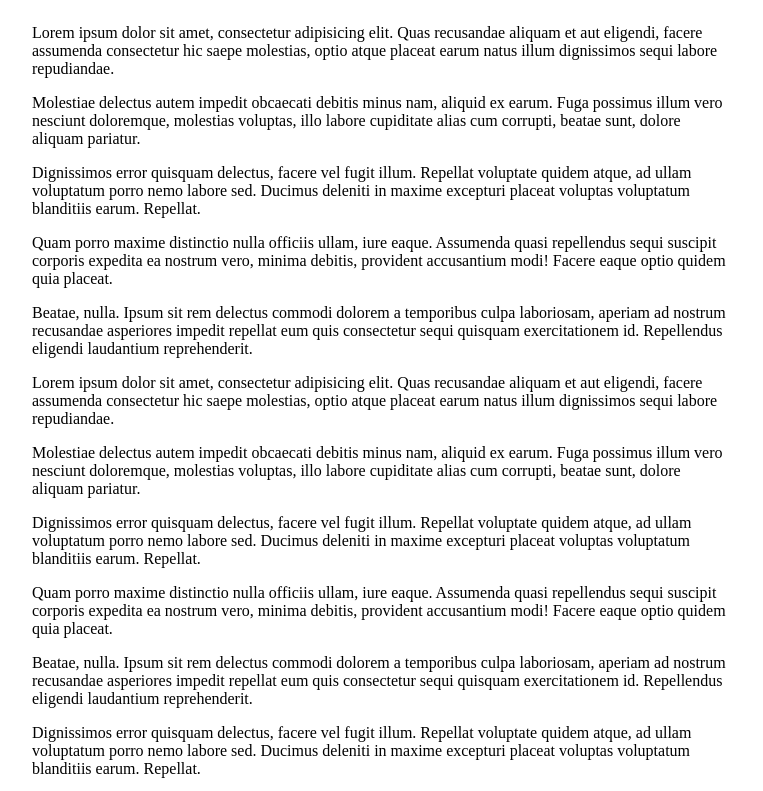
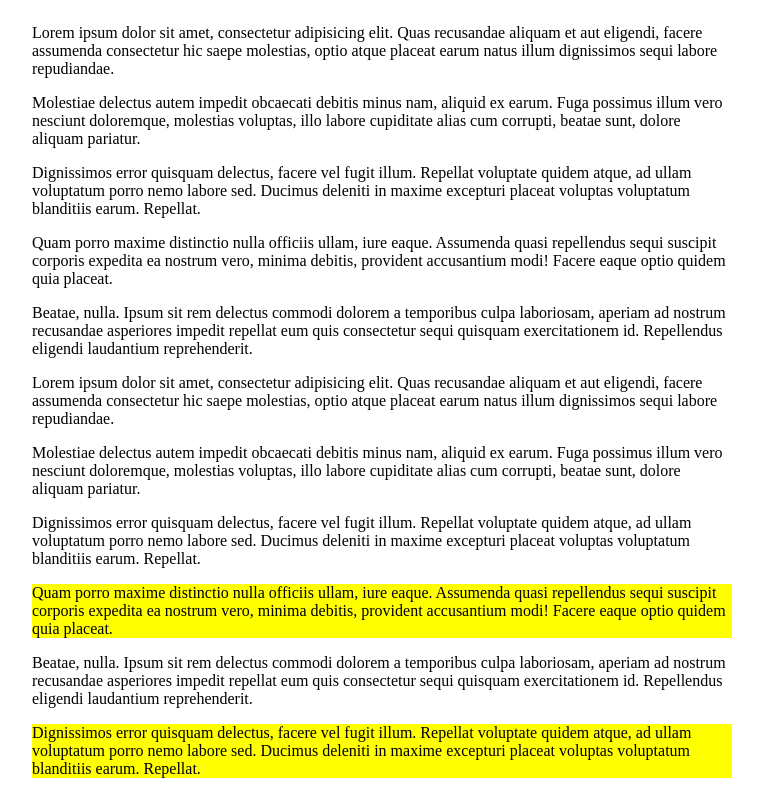
Before and after one commit to jeromecoupe/scrolltriggered_css_animations, a plain HTML site: page index.html in a window 1280 px wide. Shown: the top 791 px of the page, without its empty margins (258-1021 px from the left). Drawn offline with Linux system fonts and the light colour scheme.

Commit message:
updated readme and demo
Signed-off-by: Jérôme Coupé <jercoupe@gmail.com>

```diff
--- a/index.html
+++ b/index.html
@@ -16,9 +16,9 @@
       <p>Lorem ipsum dolor sit amet, consectetur adipisicing elit. Quas recusandae aliquam et aut eligendi, facere assumenda consectetur hic saepe molestias, optio atque placeat earum natus illum dignissimos sequi labore repudiandae.</p>
       <p>Molestiae delectus autem impedit obcaecati debitis minus nam, aliquid ex earum. Fuga possimus illum vero nesciunt doloremque, molestias voluptas, illo labore cupiditate alias cum corrupti, beatae sunt, dolore aliquam pariatur.</p>
       <p>Dignissimos error quisquam delectus, facere vel fugit illum. Repellat voluptate quidem atque, ad ullam voluptatum porro nemo labore sed. Ducimus deleniti in maxime excepturi placeat voluptas voluptatum blanditiis earum. Repellat.</p>
-      <p>Quam porro maxime distinctio nulla officiis ullam, iure eaque. Assumenda quasi repellendus sequi suscipit corporis expedita ea nostrum vero, minima debitis, provident accusantium modi! Facere eaque optio quidem quia placeat.</p>
+      <p class="js-animate" data-animation-type="slidefrombottom">Quam porro maxime distinctio nulla officiis ullam, iure eaque. Assumenda quasi repellendus sequi suscipit corporis expedita ea nostrum vero, minima debitis, provident accusantium modi! Facere eaque optio quidem quia placeat.</p>
       <p>Beatae, nulla. Ipsum sit rem delectus commodi dolorem a temporibus culpa laboriosam, aperiam ad nostrum recusandae asperiores impedit repellat eum quis consectetur sequi quisquam exercitationem id. Repellendus eligendi laudantium reprehenderit.</p>
-      <p>Dignissimos error quisquam delectus, facere vel fugit illum. Repellat voluptate quidem atque, ad ullam voluptatum porro nemo labore sed. Ducimus deleniti in maxime excepturi placeat voluptas voluptatum blanditiis earum. Repellat.</p>
+      <p class="js-animate" data-animation-type="slidefromleft">Dignissimos error quisquam delectus, facere vel fugit illum. Repellat voluptate quidem atque, ad ullam voluptatum porro nemo labore sed. Ducimus deleniti in maxime excepturi placeat voluptas voluptatum blanditiis earum. Repellat.</p>
       <p>Quam porro maxime distinctio nulla officiis ullam, iure eaque. Assumenda quasi repellendus sequi suscipit corporis expedita ea nostrum vero, minima debitis, provident accusantium modi! Facere eaque optio quidem quia placeat.</p>
       <p class="js-animate" data-animation-type="slidefromright">TEST Beatae, nulla. Ipsum sit rem delectus commodi dolorem a temporibus culpa laboriosam, aperiam ad nostrum recusandae asperiores impedit repellat eum quis consectetur sequi quisquam exercitationem id. Repellendus eligendi laudantium reprehenderit.</p>
       <p>Lorem ipsum dolor sit amet, consectetur adipisicing elit. Quas recusandae aliquam et aut eligendi, facere assumenda consectetur hic saepe molestias, optio atque placeat earum natus illum dignissimos sequi labore repudiandae.</p>
```
Also changed, not shown: README.md.
